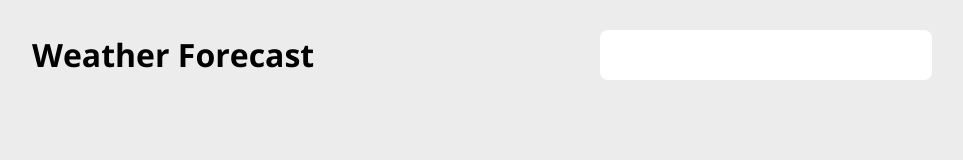
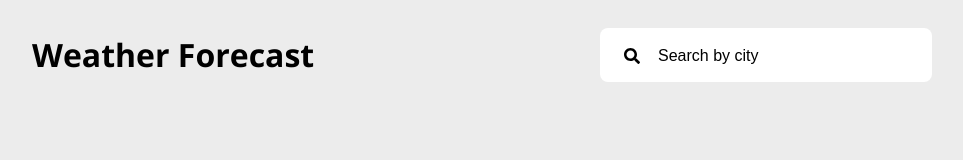
Before and after one commit to rubencsepke/react-weather-app, a React (Create React App) app: page / in a window 1280 px wide. Shown: the top 160 px of the page, without its empty margins (158-1121 px from the left). Built offline with nearby package versions, Linux system fonts and the light colour scheme.

Commit message:
Added FontAwesome icons

```diff
--- a/src/components/CurrentWeather.js
+++ b/src/components/CurrentWeather.js
@@ -1,6 +1,9 @@
 import React from 'react'
 
 import '../sass/cards.scss';
+
+import { FontAwesomeIcon } from '@fortawesome/react-fontawesome';
+import { faTint, faCompressAlt, faWind } from '@fortawesome/free-solid-svg-icons';
 
 const CurrentWeather = (props) => {
   return (
@@ -14,15 +17,15 @@ const CurrentWeather = (props) => {
       <div className="card current-info-card">
         <div className="info-row">
           <div className="info">
-            <span className="info-title">Humidity</span>
+            <span className="info-title"><FontAwesomeIcon icon={faTint} /> Humidity</span>
             <b className="info-value">{props.data.humidity} %</b>
           </div>
           <div className="info">
-            <span className="info-title">Pressure</span>
+            <span className="info-title"><FontAwesomeIcon icon={faCompressAlt} /> Pressure</span>
             <b className="info-value">{props.data.pressure} hpa</b>
           </div>
           <div className="info">
-            <span className="info-title">Wind</span>
+            <span className="info-title"><FontAwesomeIcon icon={faWind} /> Wind</span>
             <b className="info-value">{props.data.windSpeed} m/s</b>
           </div>
         </div>
--- a/src/components/Main.js
+++ b/src/components/Main.js
@@ -1,6 +1,9 @@
 import React, { Component } from 'react'
 
-import '../sass/style.scss'
+import '../sass/style.scss';
+
+import { FontAwesomeIcon } from '@fortawesome/react-fontawesome';
+import { faSearch } from '@fortawesome/free-solid-svg-icons';
 
 import { getCurrentData } from '../api/fetchCurrentData.js';
 import { getForecastData } from '../api/fetchForecastData.js';
@@ -68,7 +71,10 @@ export default class Main extends Component {
       <main className="container">
         <header className="header">
           <h1>Weather Forecast</h1>
-          <input id="search" type="text" value={query} onChange={this.handleChange} onKeyPress={this.handleSearch}/>
+            <div className="search-input">
+              <FontAwesomeIcon icon={faSearch} />
+              <input id="search" type="text" placeholder="Search by city" value={query} onChange={this.handleChange} onKeyPress={this.handleSearch}/>
+            </div>
         </header>
         {
           error && <p>{error.message}</p>
--- a/src/sass/cards.scss
+++ b/src/sass/cards.scss
@@ -34,6 +34,9 @@
         .info-title {
           display: block;
           color: #525252;
+          .fa-compress-alt {
+            transform: rotate(-45deg);
+          }
         }
         .info-value {
           font-size: 28px;
--- a/src/sass/style.scss
+++ b/src/sass/style.scss
@@ -10,6 +10,18 @@ body {
 
 section {
   margin: 12px 0;
+}
+
+::-webkit-input-placeholder {
+  color: #000;
+}
+
+:-ms-input-placeholder {
+  color: #000;
+}
+
+::placeholder {
+  color: #000;
 }
 
 .section-header {
@@ -29,13 +41,25 @@ section {
   padding: 12px 0;
   display: flex;
   align-items: center;
-  #search {
+  .search-input {
+    position: relative;
     margin-left: auto;
     border: 0;
     background: #fff;
     border-radius: 8px;
     width: 300px;
     padding: 16px;
-    font-size: 16px;
+    input {
+      width: 80%;
+      margin-left: 40px;
+      font-size: 16px;
+      border: 0;
+      outline: 0;
+    }
+    .fa-search {
+      position: absolute;
+      top: 20px;
+      left: 24px;
+    }
   }
 }
```
